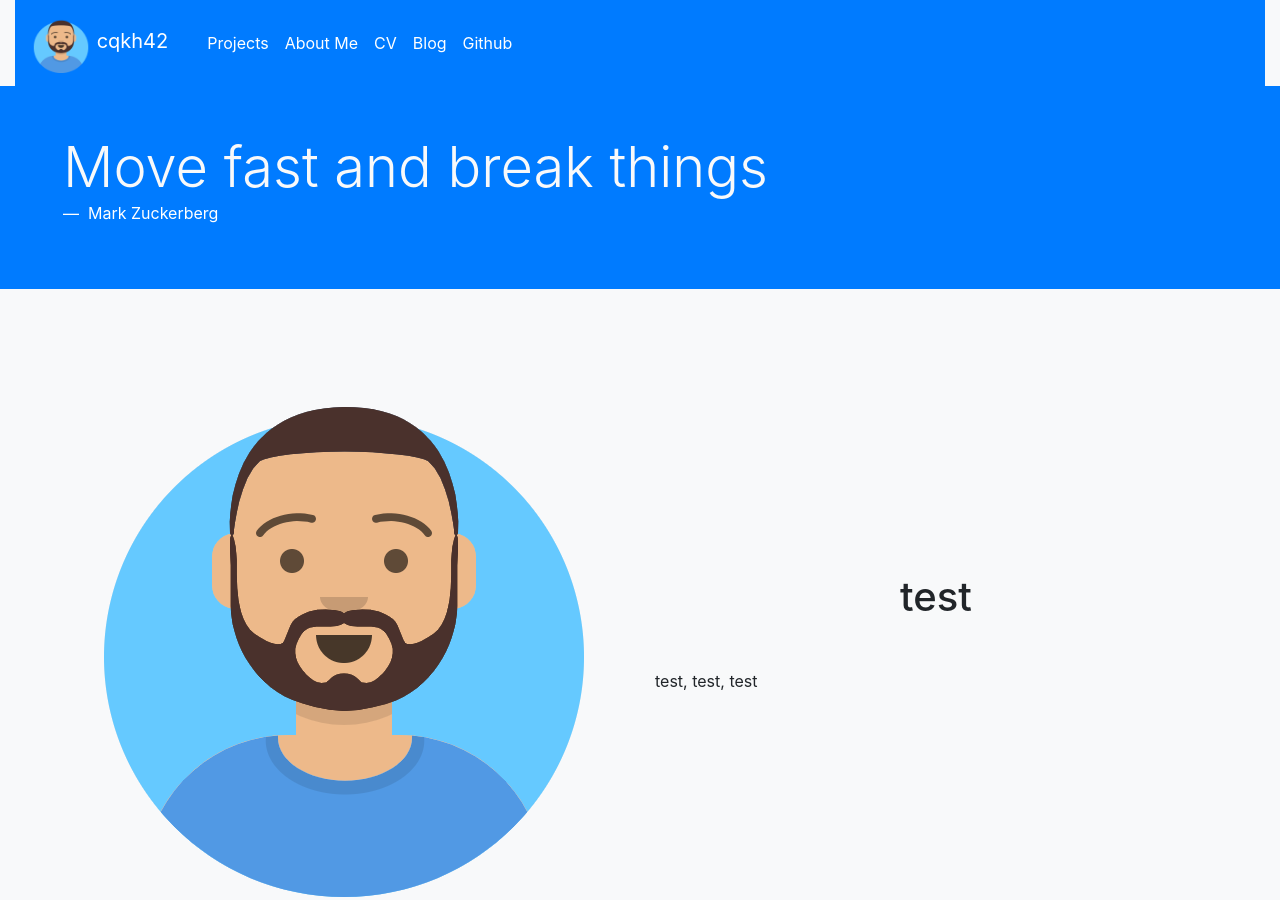
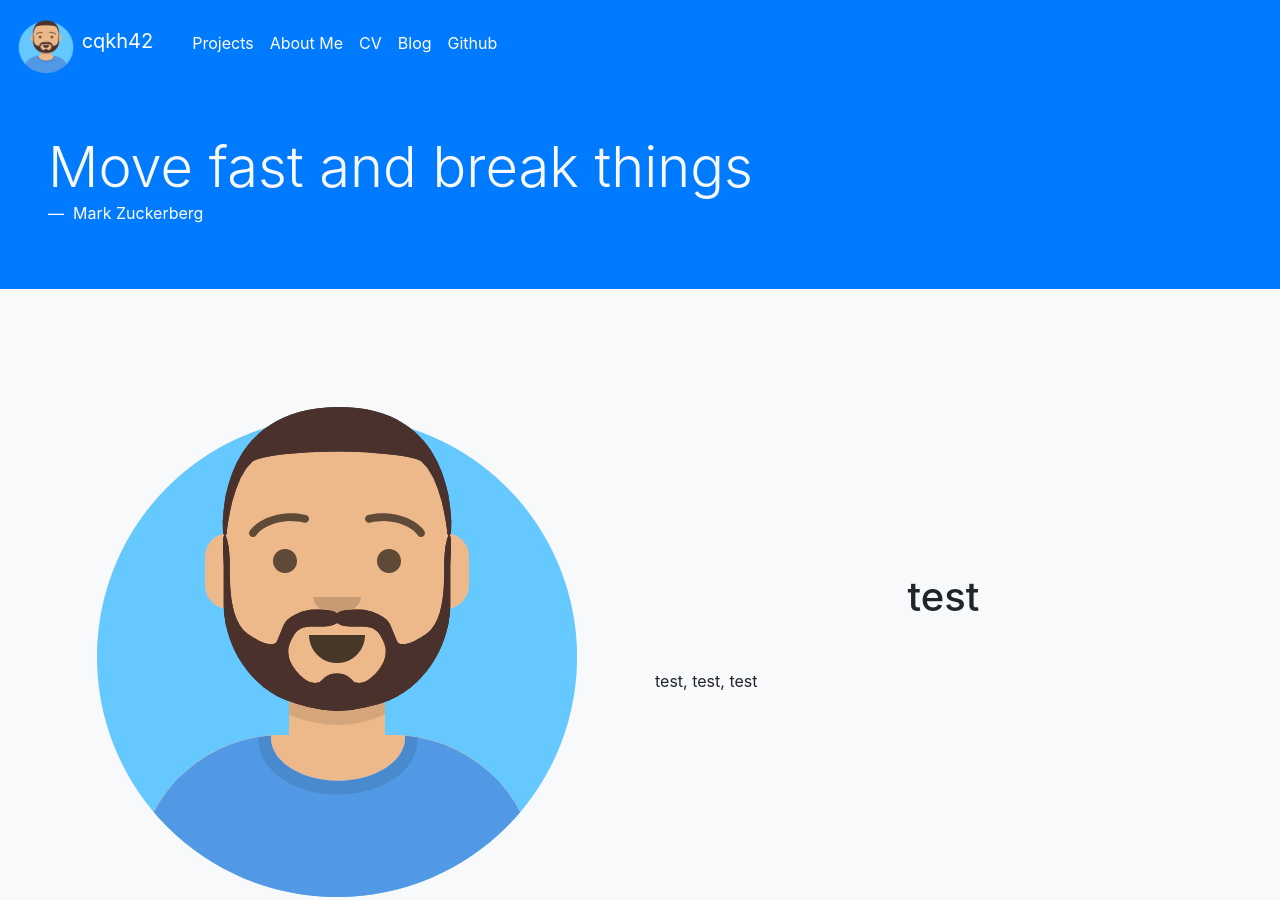
Before and after one commit to cqkh42/cqkh42.github.io, a Jekyll site: the page built from index.html, in a window 1280 px wide and 900 px high. Built offline with Jekyll 4.4.1, drawn with Linux system fonts in a browser that asks for light colours.

Commit message:
Update default.html

```diff
--- a/_layouts/default.html
+++ b/_layouts/default.html
@@ -1,7 +1,7 @@
 <!DOCTYPE html>
 <html>
 {% include head.html %}
-<body class="bg-light container-fluid">
+<body>
 {% include nav.html %}
   {{ content }}
 
```
